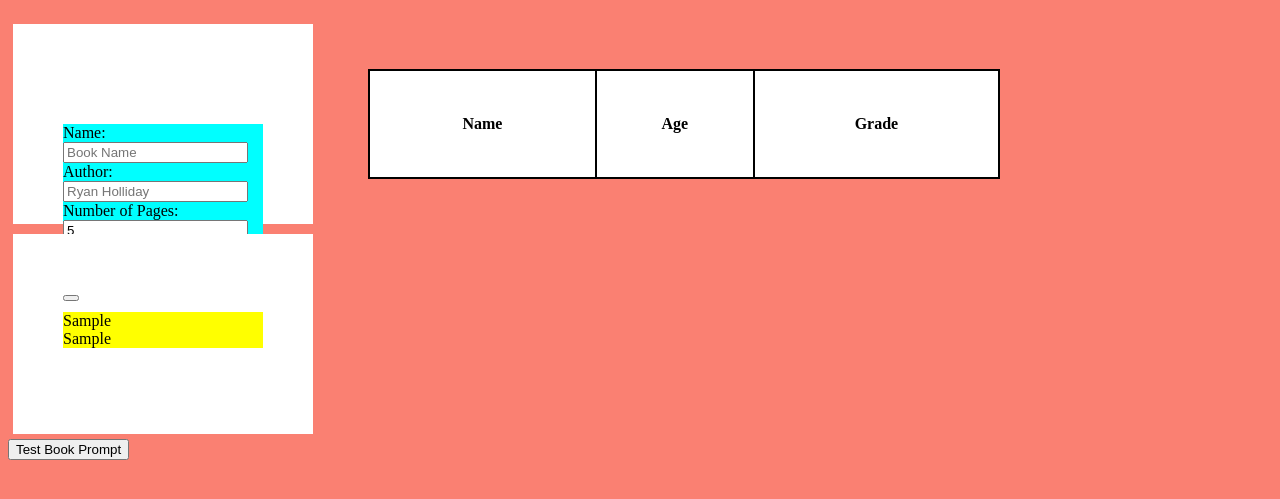
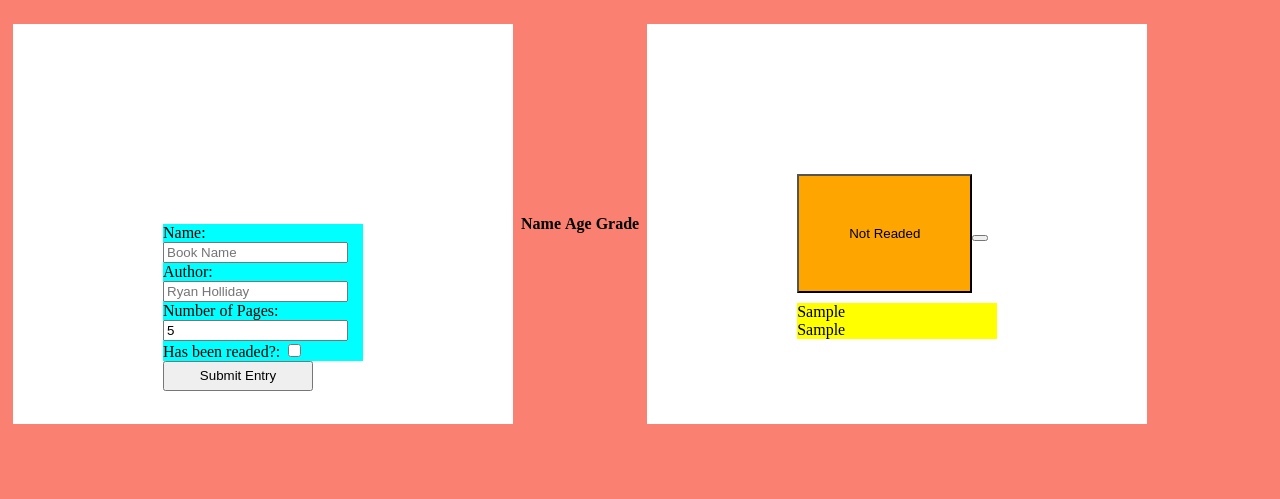
Before and after one commit to axelquartz/library, a plain HTML site: page index.html in a window 1280 px wide. Both pictures are taken after typing "Sample", "Sample", "5" into the empty fields and a click on the button "Submit Entry". Shown: the part 61-560 px from the top of the page. Drawn offline with Linux system fonts and the light colour scheme.

Commit message:
The website is fully functional, information is incomplete and styles are not implemented yet

```diff
--- a/index.html
+++ b/index.html
@@ -30,7 +30,5 @@
         </table>
 
     </div>
-
-    <button id="test-button">Test Book Prompt</button>
 </body>
 </html>
--- a/script.js
+++ b/script.js
@@ -14,19 +14,46 @@ function displayBooks(title, author){
 
 
     for (let i = myLibrary.length - 1; i != myLibrary.length; i++) {
+        //Add a bew card
         cardsContainer = document.querySelector('.cards-container')
         let newCard = document.createElement('div')
         newCard.className = 'card';
         newCard.setAttribute('id', i);
         cardsContainer.append(newCard)
+
+        //Add a inner information
         newRemoveButton = document.createElement('button')
         newP = document.createElement('p')
+        newToggle = document.createElement('button')
+        newToggle.className = 'toggle'
+        newCard.append(newToggle)
         newCard.append(newRemoveButton)
 
-        newRemoveButton.addEventListener('click', function test(){
-            alert(myLibrary[i].title)
+        //Set toggle button value as 'Not Readed'
+        newToggle.value = 'Not Readed'
+        newToggle.innerText = newToggle.value
+
+        //Toggle button If Else Statement
+        newToggle.addEventListener('click', function toggleButton(){
+
+            if (newToggle.value == 'Not Readed') {
+            newToggle.value = 'Readed'
+            newToggle.innerText = newToggle.value
+            } else {
+                newToggle.value = 'Not Readed'
+                newToggle.innerText = newToggle.value
+            }
         })
 
+        //Remove button functionality
+        newRemoveButton.addEventListener('click', function test(){
+            newCard.classList.remove('card')
+            newCard.remove();
+            myLibrary.splice(i,1)
+
+
+        })
+        //Add info of the new added card
         newCard.append(newP)
         newP.append(myLibrary[i].title);
         newBr = document.createElement('br')
@@ -37,6 +64,8 @@ function displayBooks(title, author){
         // console.log(myLibrary[i].title);
         document.getElementById('name').value = '';
         document.getElementById('author').value = '';
+
+        // Add readed status
 
 
 
--- a/style.css
+++ b/style.css
@@ -9,7 +9,7 @@
     height: 100px;
     width: 200px;
     background-color: white;
-    padding: 50px;
+    padding: 150px;
     margin: 5px;
 }
 .card>p{
@@ -27,14 +27,7 @@
     width: 150px;
     height: 30px
 }
-table{
-    border-collapse: collapse;
-    width:50%;
-    margin: 50px;
-    border: solid 2px blue;
-    background-color: white;
+.toggle{
+    padding: 50px;
+    background-color: orange;
 }
-table, th, td{
-    border: solid 2px black;
-    padding: 5px:
-}
```
